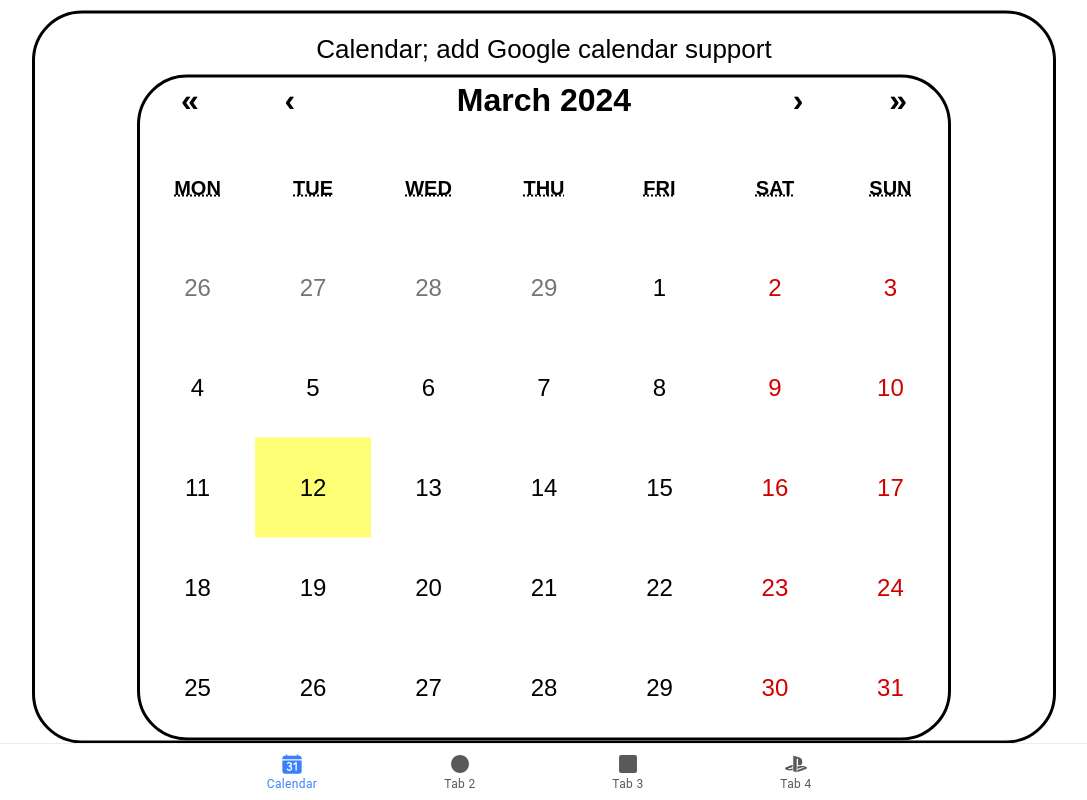
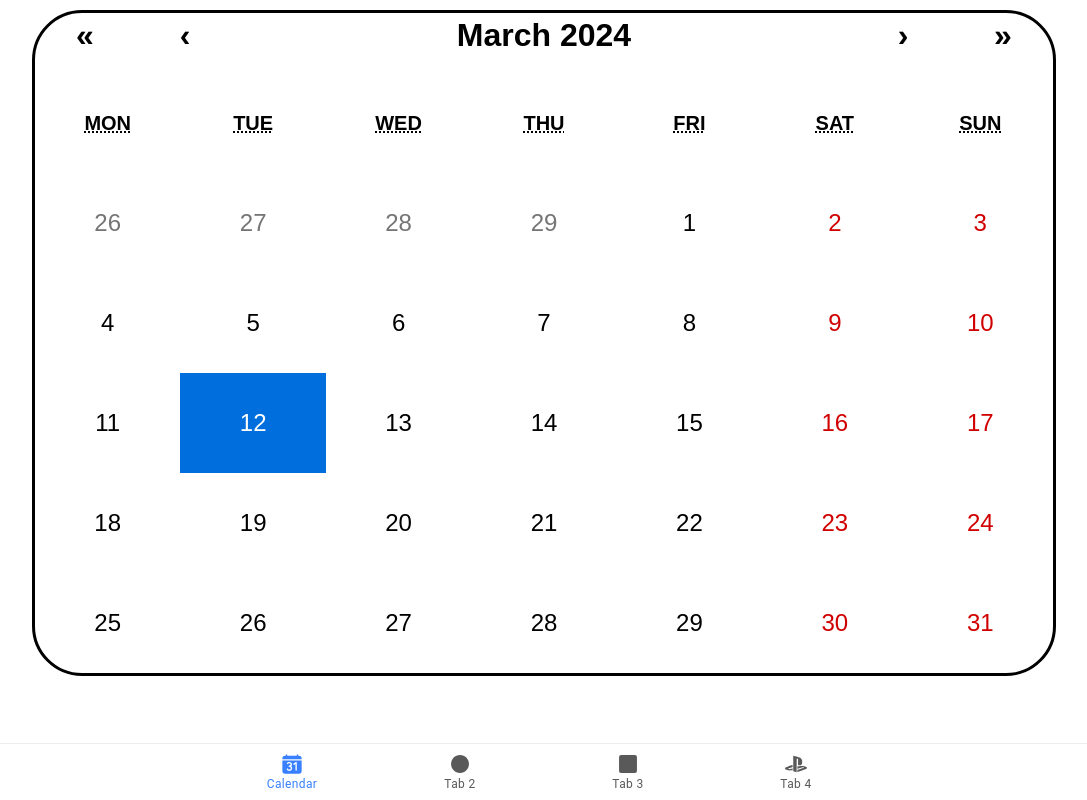
Before and after one commit to BabaTheBoundless/AdvWebAppDevProject, a React (Vite) app: page /calendar in a window 1280 px wide. Shown: the whole page, without its empty margins (96-1183 px from the left). Built offline with nearby package versions, Linux system fonts and the light colour scheme.

Commit message:
before i do firebase account stuff

```diff
--- a/src/pages/Calendar.tsx
+++ b/src/pages/Calendar.tsx
@@ -1,41 +1,27 @@
 import { IonContent, IonHeader, IonPage, IonTitle, IonToolbar } from '@ionic/react';
+import { useState } from 'react';
 import Card from '../components/Card'
 import ExploreContainer from '../components/ExploreContainer';
+import './Calendar.css';
+import Calendar from 'react-calendar';
 
 
 
 
-import './Calendar.css';
-import Calendar from 'react-calendar';
-/*import 'react-calendar/dist/Calendar.css'*/
-import './Calendar.css'
 
 
-const genCards = [1,2,3,4]
+type ValuePiece = Date | null;
 
+type Value = ValuePiece | [ValuePiece, ValuePiece];
 
+function MyApp() {
+  const [value, onChange] = useState<Value>(new Date());
 
-/*function myCalendar() {
   return (
     <div>
-      <h1>Calendar; add Google calendar support</h1>
-      <Calendar />
+      <Calendar onChange={onChange} value={value} />
     </div>
-  )
-}*/
+  );
+}
 
-const myCalendar: React.FC = () => {
-
-    return (
-      <div className = "container">
-        <div className = "react-calendar">
-
-        <h1>Calendar; add Google calendar support</h1>
-        <Calendar />
-        </div>
-      </div>
-    );
-};
-
-
-export default myCalendar;
+export default MyApp;
```
